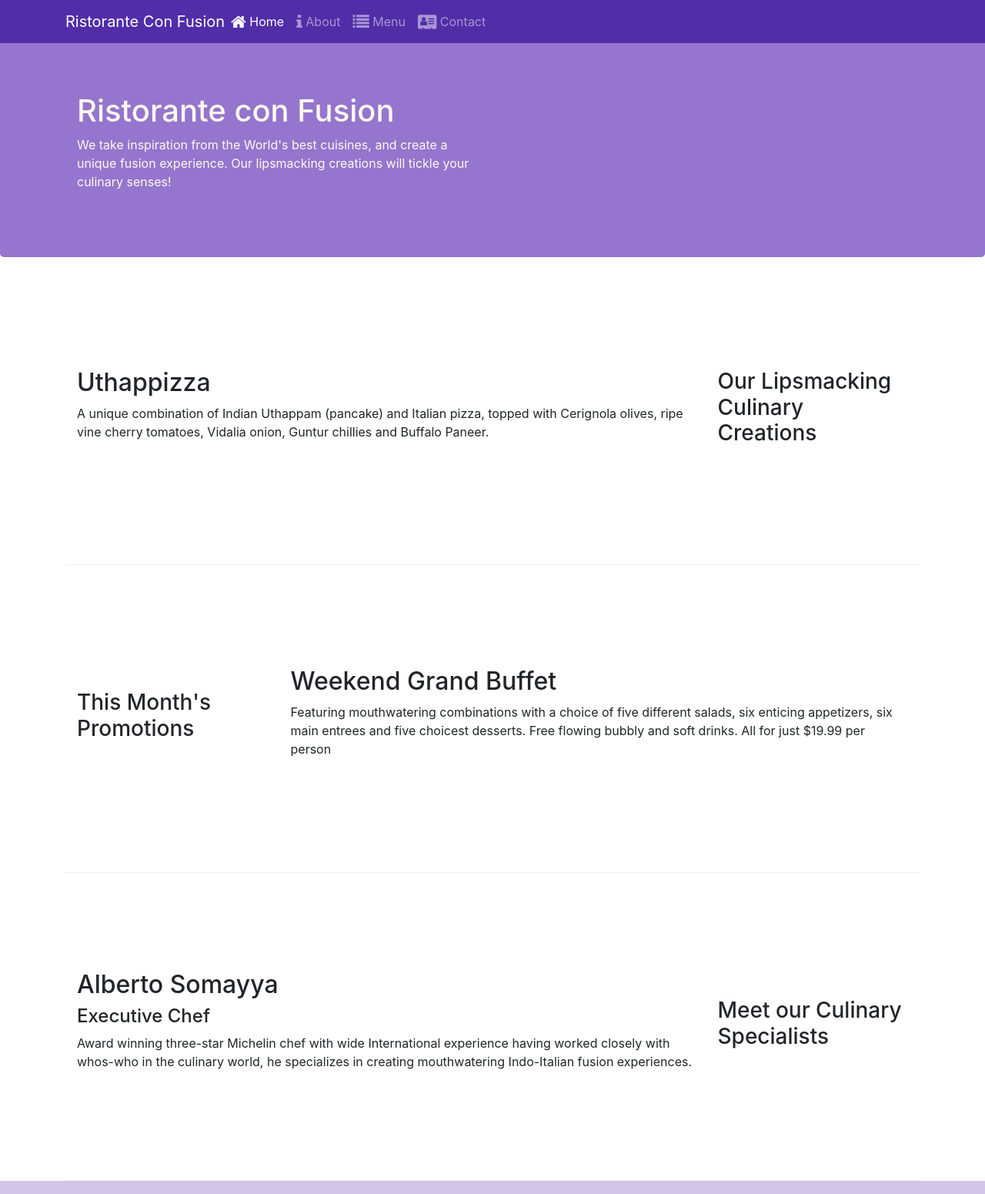
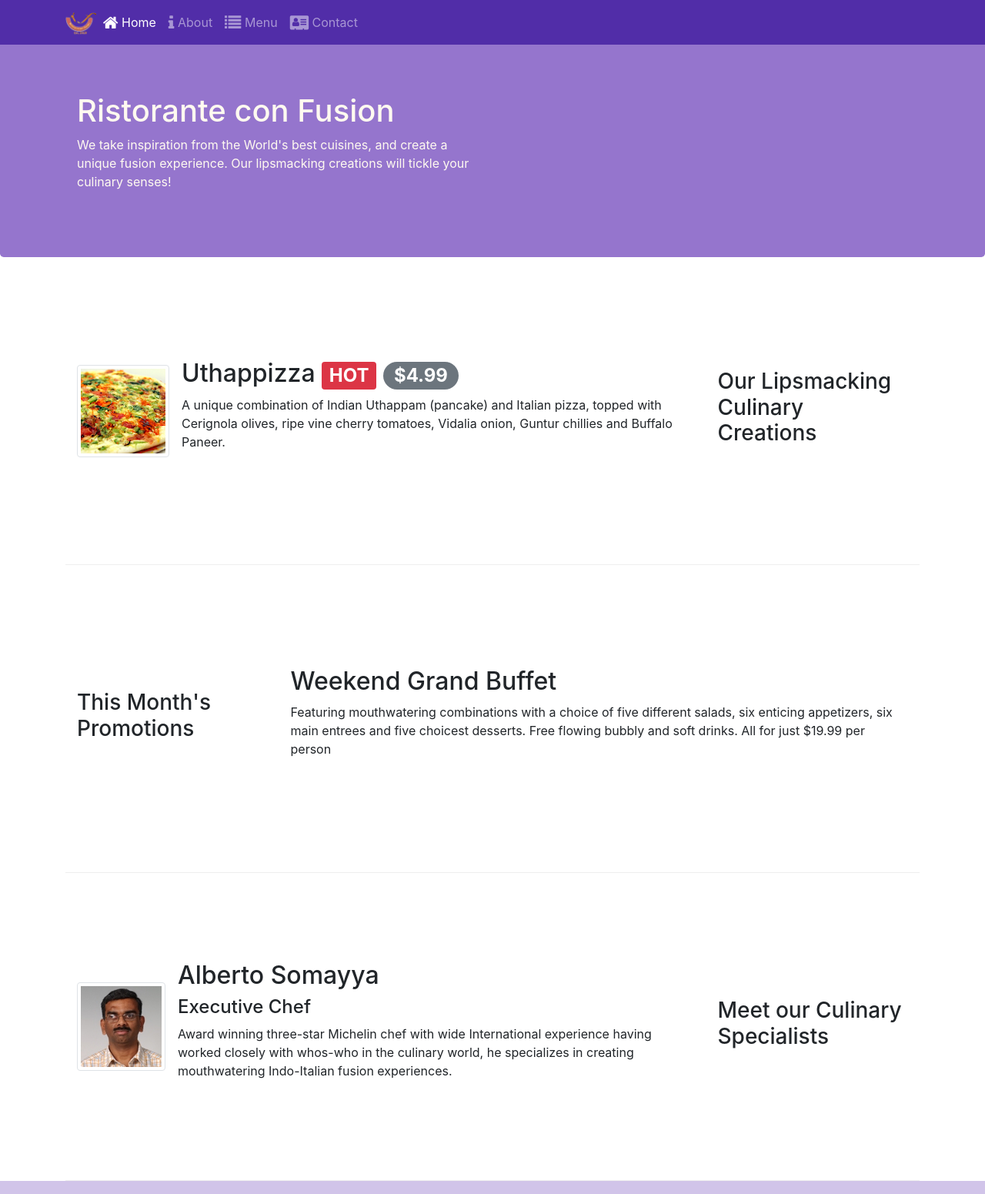
Before and after one commit to lyc95/Coursera-Bootstrap, a website: page index.html in a window 1280 px wide. Shown: the top 1551 px of the page at 77% size. Drawn offline with nearby package versions, Linux system fonts and the light colour scheme.

Commit message:
badges, imag and media object

```diff
--- a/index.html
+++ b/index.html
@@ -17,7 +17,7 @@
             <button class="navbar-toggler" type="button" data-toggle="collapse" data-target="#Navbar">
                 <span class="navbar-toggler-icon"></span>
             </button>
-            <a class="navbar-brand mr-auto" href="#">Ristorante Con Fusion</a>
+            <a class="navbar-brand mr-auto" href="#"><img src="img/logo.png" height="30" weight="41"></a>
             <div class="collapse navbar-collapse" id="Navbar">
             <ul class="navbar-nav mr-auto">
                 <li class="nav-item active"><a class="nav-link" href="#"><span class = "fa fa-home fa-lg"></span> Home</a></li>
@@ -47,8 +47,14 @@
                 <h3>Our Lipsmacking Culinary Creations</h3>
             </div>
             <div class="col col-sm order-sm-first col-md">
-                <h2>Uthappizza</h2>
-                <p>A unique combination of Indian Uthappam (pancake) and Italian pizza, topped with Cerignola olives, ripe vine cherry tomatoes, Vidalia onion, Guntur chillies and Buffalo Paneer.</p>
+                <div class="media">
+                    <img class="d-flex mr-3 img-thumbnail align-self-center"
+                    src="img/uthappizza.png" alt="uthappizza">
+                    <div class="media-body">
+                        <h2 class="mt-0">Uthappizza <span class="badge badge-danger">HOT</span> <span class="badge badge-pill badge-secondary">$4.99</span></h2>
+                        <p>A unique combination of Indian Uthappam (pancake) and Italian pizza, topped with Cerignola olives, ripe vine cherry tomatoes, Vidalia onion, Guntur chillies and Buffalo Paneer.</p>
+                    </div>
+                </div>
             </div>
         </div>
 
@@ -68,9 +74,21 @@
                 <h3>Meet our Culinary Specialists</h3>
             </div>
             <div class="col col-sm order-sm-first col-md">
-                <h2>Alberto Somayya</h2>
-                <h4>Executive Chef</h4>
-                <p>Award winning three-star Michelin chef with wide International experience having worked closely with whos-who in the culinary world, he specializes in creating mouthwatering Indo-Italian fusion experiences. </p>
+                <div class="media">
+                    <img class="d-flex mr-3 img-thumbnail align-self-center"
+                    src="img/alberto.png" alt="Alberto Somayya">
+                    <div class="media-body">
+                        <h2 class="mt-0">Alberto Somayya</h2>
+                        <h4>Executive Chef</h4>
+                        <p class="d-none d-sm-block">
+                            Award winning three-star Michelin chef with
+                            wide International experience having worked
+                            closely with whos-who in the culinary world,
+                            he specializes in creating mouthwatering Indo-Italian
+                            fusion experiences.
+                        </p>
+                    </div>
+                </div>
             </div>
         </div>
     </div>
```
Also changed, not shown: aboutus.html (+3 -2 lines), contactus.html (+1 -1 lines), img/alberto.png (added), img/buffet.png (added), img/logo.png (added), img/uthappizza.png (added), 1 other file.
